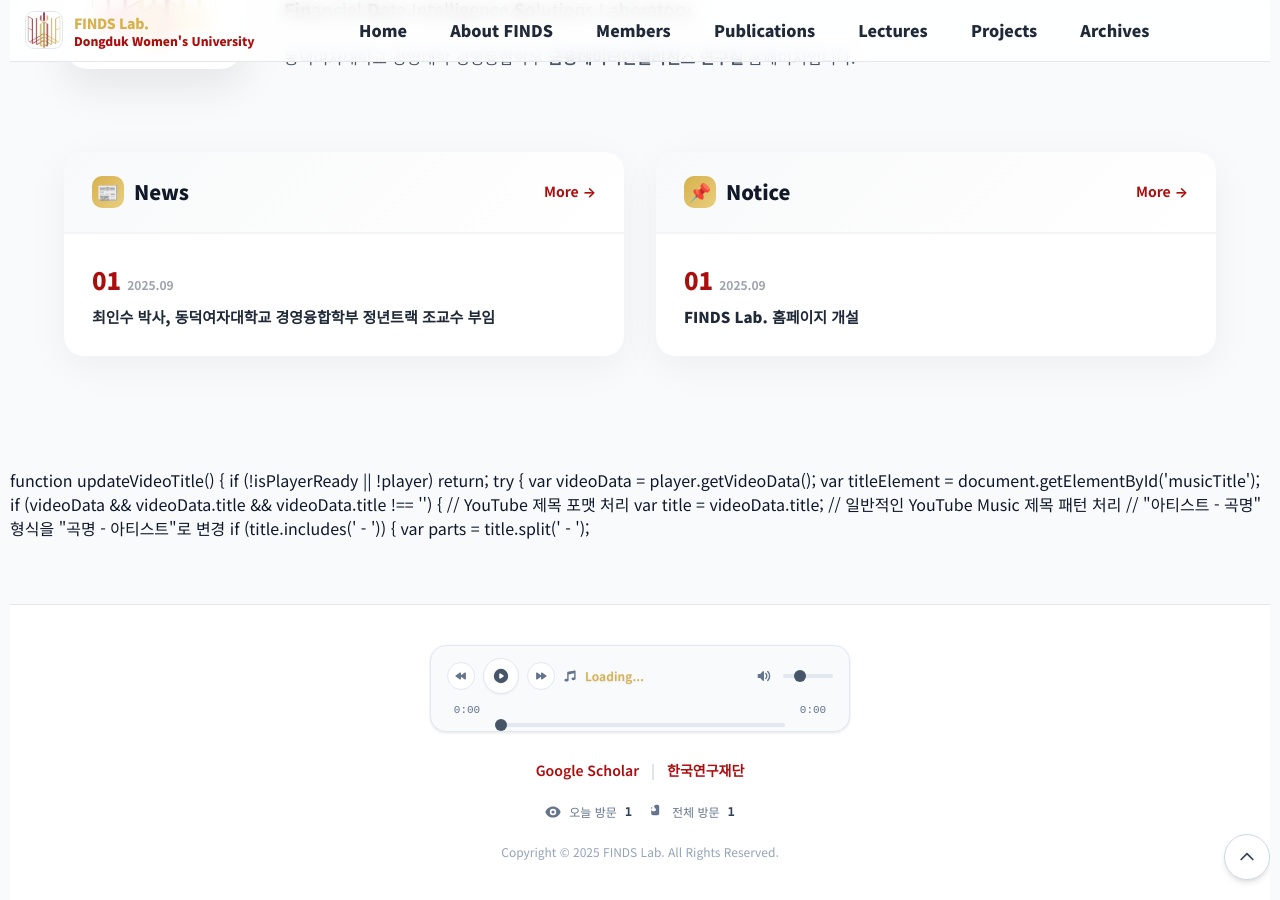
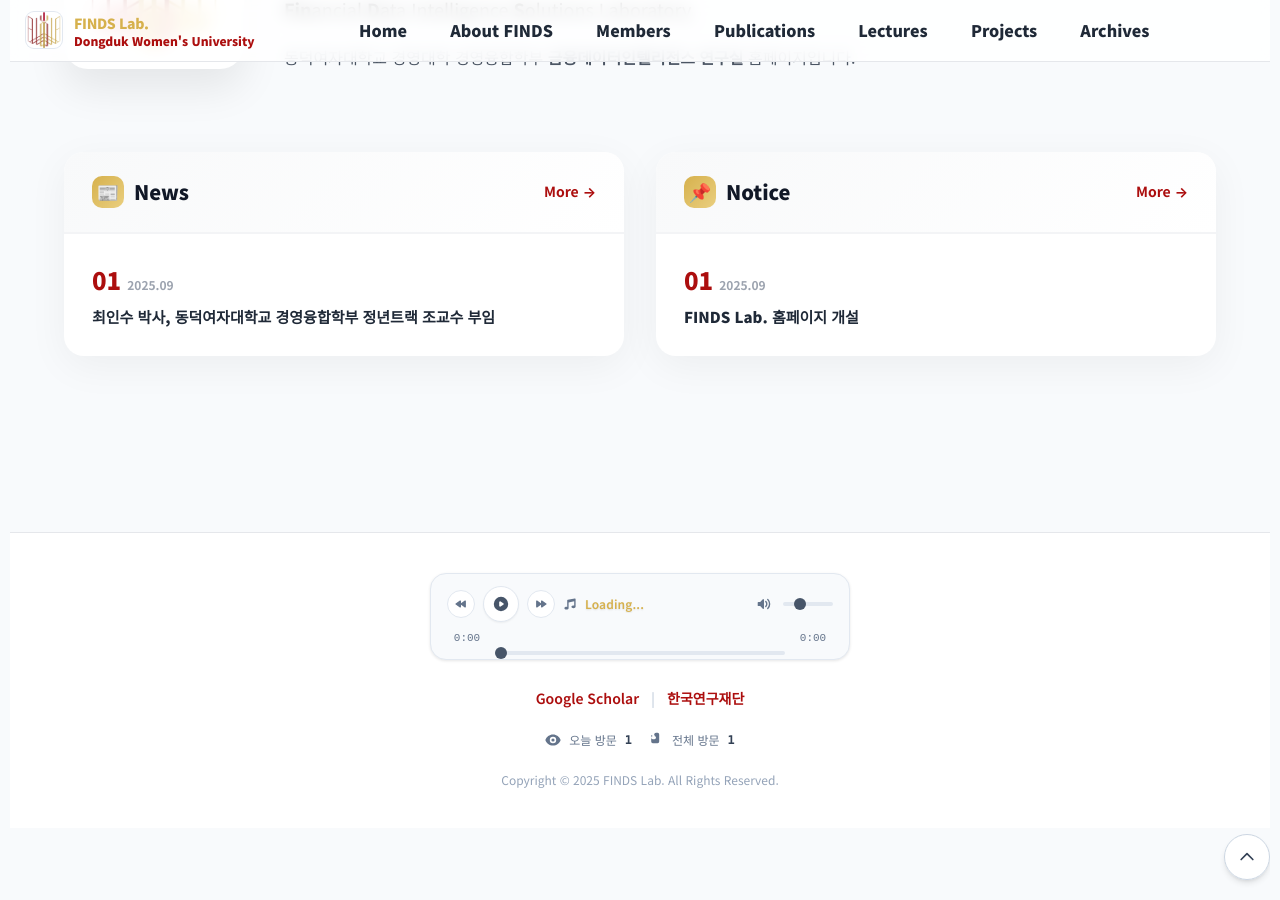
Before and after one commit to FinDS-Lab/site, a Jekyll site: the page built from index.md, in a window 1280 px wide and 900 px high, scrolled down 791 px. Built offline with Jekyll 4.4.1, drawn with Linux system fonts in a browser that asks for light colours; nearby versions of some CDN libraries.

Commit message:
Update footer.html

```diff
--- a/_includes/footer.html
+++ b/_includes/footer.html
@@ -1,139 +1,18 @@
-function updateVideoTitle() {
-    if (!isPlayerReady || !player) return;
+<!doctype html>
+<html lang="ko">
+  <head>
+    <meta charset="utf-8" />
+    <meta name="viewport" content="width=device-width, initial-scale=1" />
+    <title>FINDS Lab Footer Player</title>
 
-    try {
-      var videoData = player.getVideoData();
-      var titleElement = document.getElementById('musicTitle');
-
-      if (videoData && videoData.title && videoData.title !== '') {
-        // YouTube 제목 포맷 처리
-        var title = videoData.title;
-
-        // 일반적인 YouTube Music 제목 패턴 처리
-        // "아티스트 - 곡명" 형식을 "곡명 - 아티스트"로 변경
-        if (title.includes(' - ')) {
-          var parts = title.split(' - ');<!-- Google Analytics 4 - 이 부분을 <head> 태그 안에 넣으세요 -->
+    <!-- Google Analytics 4 - 이 부분을 <head> 태그 안에 넣으세요 -->
     <script async src="https://www.googletagmanager.com/gtag/js?id=G-RSGEYHWRHR"></script>
     <script>
       window.dataLayer = window.dataLayer || [];
-  function gtag(){dataLayer.push(arguments);}
+      function gtag(){ dataLayer.push(arguments); }
       gtag('js', new Date());
       gtag('config', 'G-RSGEYHWRHR');
     </script>
-
-<!-- Footer 전체 코드 -->
-<footer class="mt-16 border-t border-slate-200 bg-white" aria-label="Site footer" id="siteFooter">
-  <div class="max-w-7xl mx-auto px-4 py-10">
-    <div class="flex flex-col items-center gap-3">
-
-      <!-- 음악 플레이어 - 고정 크기 -->
-      <div id="musicPlayer" class="mb-4" style="opacity: 0; animation: fadeIn 0.5s ease forwards;">
-        <div class="music-player-box">
-          <!-- 상단 컨트롤 -->
-          <div class="controls-row">
-            <!-- 이전 곡 버튼 -->
-            <button id="prevBtn" class="nav-btn" aria-label="Previous track">
-              <svg xmlns="http://www.w3.org/2000/svg" viewBox="0 0 20 20" fill="currentColor">
-                <path d="M8.445 14.832A1 1 0 0010 14v-2.798l5.445 3.63A1 1 0 0017 14V6a1 1 0 00-1.555-.832L10 8.798V6a1 1 0 00-1.555-.832l-6 4a1 1 0 000 1.664l6 4z"/>
-              </svg>
-            </button>
-
-            <!-- 플레이/일시정지 버튼 -->
-            <button id="playPauseBtn" class="play-btn" aria-label="Play music">
-              <svg id="playIcon" xmlns="http://www.w3.org/2000/svg" viewBox="0 0 20 20" fill="currentColor">
-                <path fill-rule="evenodd" d="M10 18a8 8 0 100-16 8 8 0 000 16zM9.555 7.168A1 1 0 008 8v4a1 1 0 001.555.832l3-2a1 1 0 000-1.664l-3-2z" clip-rule="evenodd"/>
-              </svg>
-              <svg id="pauseIcon" class="hidden" xmlns="http://www.w3.org/2000/svg" viewBox="0 0 20 20" fill="currentColor">
-                <path fill-rule="evenodd" d="M18 10a8 8 0 11-16 0 8 8 0 0116 0zM7 8a1 1 0 012 0v4a1 1 0 11-2 0V8zm5-1a1 1 0 00-1 1v4a1 1 0 102 0V8a1 1 0 00-1-1z" clip-rule="evenodd"/>
-              </svg>
-            </button>
-
-            <!-- 다음 곡 버튼 -->
-            <button id="nextBtn" class="nav-btn" aria-label="Next track">
-              <svg xmlns="http://www.w3.org/2000/svg" viewBox="0 0 20 20" fill="currentColor">
-                <path d="M4.555 5.168A1 1 0 003 6v8a1 1 0 001.555.832L10 11.202V14a1 1 0 001.555.832l6-4a1 1 0 000-1.664l-6-4A1 1 0 0010 6v2.798L4.555 5.168z"/>
-              </svg>
-            </button>
-
-            <!-- 음악 정보 - 고정 너비 -->
-            <div class="music-info">
-              <div class="music-note-animation">
-                <svg xmlns="http://www.w3.org/2000/svg" viewBox="0 0 20 20" fill="currentColor">
-                  <path d="M18 3a1 1 0 00-1.196-.98l-10 2A1 1 0 006 5v9.114A4.369 4.369 0 005 14c-1.657 0-3 .895-3 2s1.343 2 3 2 3-.895 3-2V7.82l8-1.6v5.894A4.37 4.37 0 0015 12c-1.657 0-3 .895-3 2s1.343 2 3 2 3-.895 3-2V3z"/>
-                </svg>
-              </div>
-              <span id="musicTitle" class="music-title" title="Background Music">Loading...</span>
-            </div>
-
-            <!-- 볼륨 조절 - 고정 너비 -->
-            <div class="volume-controls">
-              <button id="muteBtn" class="mute-btn" aria-label="Toggle mute">
-                <svg id="volumeIcon" xmlns="http://www.w3.org/2000/svg" viewBox="0 0 20 20" fill="currentColor">
-                  <path fill-rule="evenodd" d="M9.383 3.076A1 1 0 0110 4v12a1 1 0 01-1.707.707L4.586 13H2a1 1 0 01-1-1V8a1 1 0 011-1h2.586l3.707-3.707a1 1 0 011.09-.217zM14.657 2.929a1 1 0 011.414 0A9.972 9.972 0 0119 10a9.972 9.972 0 01-2.929 7.071 1 1 0 01-1.414-1.414A7.971 7.971 0 0017 10c0-2.21-.894-4.208-2.343-5.657a1 1 0 010-1.414zm-2.829 2.828a1 1 0 011.415 0A5.983 5.983 0 0115 10a5.984 5.984 0 01-1.757 4.243 1 1 0 01-1.415-1.415A3.984 3.984 0 0013 10a3.983 3.983 0 00-1.172-2.828 1 1 0 010-1.415z" clip-rule="evenodd"/>
-                </svg>
-                <svg id="muteIcon" class="hidden" xmlns="http://www.w3.org/2000/svg" viewBox="0 0 20 20" fill="currentColor">
-                  <path fill-rule="evenodd" d="M9.383 3.076A1 1 0 0110 4v12a1 1 0 01-1.707.707L4.586 13H2a1 1 0 01-1-1V8a1 1 0 011-1h2.586l3.707-3.707a1 1 0 011.09-.217zM12.293 7.293a1 1 0 011.414 0L15 8.586l1.293-1.293a1 1 0 111.414 1.414L16.414 10l1.293 1.293a1 1 0 01-1.414 1.414L15 11.414l-1.293 1.293a1 1 0 01-1.414-1.414L13.586 10l-1.293-1.293a1 1 0 010-1.414z" clip-rule="evenodd"/>
-                </svg>
-              </button>
-              <input type="range" id="volumeSlider" min="0" max="100" value="30" class="volume-slider">
-            </div>
-          </div>
-
-          <!-- 진행 바 -->
-          <div class="progress-row">
-            <span id="currentTime" class="time-text">0:00</span>
-            <div class="progress-container">
-              <input type="range" id="progressSlider" min="0" max="100" value="0" step="0.1" class="progress-slider">
-              <div id="progressBar" class="progress-fill"></div>
-            </div>
-            <span id="duration" class="time-text">0:00</span>
-          </div>
-        </div>
-      </div>
-
-      <p class="text-center text-sm text-slate-500 font-semibold">
-        <a class="link-underline" href="https://scholar.google.com/" target="_blank" rel="noopener">Google Scholar</a>
-        <span class="mx-2 text-slate-300">|</span>
-        <a class="link-underline" href="https://www.nrf.re.kr/" target="_blank" rel="noopener">한국연구재단</a>
-      </p>
-
-      <!-- 방문자 카운터 -->
-      <div id="visitor-counter" class="flex items-center gap-4 mt-3 mb-2">
-        <div class="flex items-center gap-2 text-xs text-slate-500">
-          <svg xmlns="http://www.w3.org/2000/svg" class="h-4 w-4" viewBox="0 0 20 20" fill="currentColor">
-            <path d="M10 12a2 2 0 100-4 2 2 0 000 4z"/>
-            <path fill-rule="evenodd" d="M.458 10C1.732 5.943 5.522 3 10 3s8.268 2.943 9.542 7c-1.274 4.057-5.064 7-9.542 7S1.732 14.057.458 10zM14 10a4 4 0 11-8 0 4 4 0 018 0z" clip-rule="evenodd"/>
-          </svg>
-          <span>오늘 방문</span>
-          <span id="todayCount" class="font-mono font-semibold text-slate-700">0</span>
-        </div>
-        <div class="flex items-center gap-2 text-xs text-slate-500">
-          <svg xmlns="http://www.w3.org/2000/svg" class="h-4 w-4" viewBox="0 0 20 20" fill="currentColor">
-            <path d="M9 2a1 1 0 000 2h2a1 1 0 100-2H9z"/>
-            <path fill-rule="evenodd" d="M4 5a2 2 0 012-2 1 1 0 000 2H6a2 2 0 100 4h2a2 2 0 100-4h-.5a1 1 0 000-2H8a2 2 0 012-2h2a2 2 0 012 2v9a2 2 0 01-2 2H6a2 2 0 01-2-2V5z" clip-rule="evenodd"/>
-          </svg>
-          <span>전체 방문</span>
-          <span id="totalCount" class="font-mono font-semibold text-slate-700">0</span>
-        </div>
-      </div>
-
-      <p id="copyright" class="mt-1 text-center text-xs text-slate-400">
-        Copyright © <span id="year"></span> FINDS Lab. All Rights Reserved.
-      </p>
-    </div>
-  </div>
-
-  <!-- Back to Top -->
-  <button id="btnTop" class="fixed bottom-5 right-5 hidden rounded-full border border-slate-300 bg-white/90 backdrop-blur p-3 shadow-md hover:shadow-lg focus:outline-none"
-          aria-label="Back to top" title="Back to top">
-    <svg xmlns="http://www.w3.org/2000/svg" class="h-5 w-5 text-slate-700" viewBox="0 0 24 24" fill="none" stroke="currentColor">
-      <path stroke-linecap="round" stroke-linejoin="round" stroke-width="2" d="M5 15l7-7 7 7"/>
-    </svg>
-  </button>
-</footer>
-
-<!-- YouTube IFrame API를 위한 div (숨김) -->
-<div id="youtube-player" style="display: none;"></div>
 
     <!-- Footer styles -->
     <style>
@@ -397,14 +266,8 @@
       }
 
       @keyframes musicPulse {
-    0%, 100% {
-      transform: scale(1);
-      opacity: 0.7;
-    }
-    50% {
-      transform: scale(1.2);
-      opacity: 1;
-    }
+        0%, 100% { transform: scale(1); opacity: 0.7; }
+        50% { transform: scale(1.2); opacity: 1; }
       }
 
       /* 링크 언더라인 */
@@ -510,25 +373,130 @@
           grid-template-columns: 26px 32px 26px 1fr 70px !important;
         }
 
-    .nav-btn {
-      width: 26px !important;
-      height: 26px !important;
-    }
-
-    .play-btn {
-      width: 32px !important;
-      height: 32px !important;
-    }
-
-    .volume-controls {
-      width: 70px !important;
-    }
-
-    .volume-slider {
-      width: 40px !important;
-    }
+        .nav-btn { width: 26px !important; height: 26px !important; }
+        .play-btn { width: 32px !important; height: 32px !important; }
+        .volume-controls { width: 70px !important; }
+        .volume-slider { width: 40px !important; }
       }
     </style>
+  </head>
+  <body>
+
+    <!-- 메인 콘텐츠 ... -->
+
+    <!-- Footer 전체 코드 -->
+    <footer class="mt-16 border-t border-slate-200 bg-white" aria-label="Site footer" id="siteFooter">
+      <div class="max-w-7xl mx-auto px-4 py-10">
+        <div class="flex flex-col items-center gap-3">
+
+          <!-- 음악 플레이어 - 고정 크기 -->
+          <div id="musicPlayer" class="mb-4" style="opacity: 0; animation: fadeIn 0.5s ease forwards;">
+            <div class="music-player-box">
+              <!-- 상단 컨트롤 -->
+              <div class="controls-row">
+                <!-- 이전 곡 버튼 -->
+                <button id="prevBtn" class="nav-btn" aria-label="Previous track">
+                  <svg xmlns="http://www.w3.org/2000/svg" viewBox="0 0 20 20" fill="currentColor">
+                    <path d="M8.445 14.832A1 1 0 0010 14v-2.798l5.445 3.63A1 1 0 0017 14V6a1 1 0 00-1.555-.832L10 8.798V6a1 1 0 00-1.555-.832l-6 4a1 1 0 000 1.664l6 4z"/>
+                  </svg>
+                </button>
+
+                <!-- 플레이/일시정지 버튼 -->
+                <button id="playPauseBtn" class="play-btn" aria-label="Play music">
+                  <svg id="playIcon" xmlns="http://www.w3.org/2000/svg" viewBox="0 0 20 20" fill="currentColor">
+                    <path fill-rule="evenodd" d="M10 18a8 8 0 100-16 8 8 0 000 16zM9.555 7.168A1 1 0 008 8v4a1 1 0 001.555.832l3-2a1 1 0 000-1.664l-3-2z" clip-rule="evenodd"/>
+                  </svg>
+                  <svg id="pauseIcon" class="hidden" xmlns="http://www.w3.org/2000/svg" viewBox="0 0 20 20" fill="currentColor">
+                    <path fill-rule="evenodd" d="M18 10a8 8 0 11-16 0 8 8 0 0116 0zM7 8a1 1 0 012 0v4a1 1 0 11-2 0V8zm5-1a1 1 0 00-1 1v4a1 1 0 102 0V8a1 1 0 00-1-1z" clip-rule="evenodd"/>
+                  </svg>
+                </button>
+
+                <!-- 다음 곡 버튼 -->
+                <button id="nextBtn" class="nav-btn" aria-label="Next track">
+                  <svg xmlns="http://www.w3.org/2000/svg" viewBox="0 0 20 20" fill="currentColor">
+                    <path d="M4.555 5.168A1 1 0 003 6v8a1 1 0 001.555.832L10 11.202V14a1 1 0 001.555.832l6-4a1 1 0 000-1.664l-6-4A1 1 0 0010 6v2.798L4.555 5.168z"/>
+                  </svg>
+                </button>
+
+                <!-- 음악 정보 - 고정 너비 -->
+                <div class="music-info">
+                  <div class="music-note-animation">
+                    <svg xmlns="http://www.w3.org/2000/svg" viewBox="0 0 20 20" fill="currentColor">
+                      <path d="M18 3a1 1 0 00-1.196-.98l-10 2A1 1 0 006 5v9.114A4.369 4.369 0 005 14c-1.657 0-3 .895-3 2s1.343 2 3 2 3-.895 3-2V7.82l8-1.6v5.894A4.37 4.37 0 0015 12c-1.657 0-3 .895-3 2s1.343 2 3 2 3-.895 3-2V3z"/>
+                    </svg>
+                  </div>
+                  <span id="musicTitle" class="music-title" title="Background Music">Loading...</span>
+                </div>
+
+                <!-- 볼륨 조절 - 고정 너비 -->
+                <div class="volume-controls">
+                  <button id="muteBtn" class="mute-btn" aria-label="Toggle mute">
+                    <svg id="volumeIcon" xmlns="http://www.w3.org/2000/svg" viewBox="0 0 20 20" fill="currentColor">
+                      <path fill-rule="evenodd" d="M9.383 3.076A1 1 0 0110 4v12a1 1 0 01-1.707.707L4.586 13H2a1 1 0 01-1-1V8a1 1 0 011-1h2.586l3.707-3.707a1 1 0 011.09-.217zM14.657 2.929a1 1 0 011.414 0A9.972 9.972 0 0119 10a9.972 9.972 0 01-2.929 7.071 1 1 0 01-1.414-1.414A7.971 7.971 0 0017 10c0-2.21-.894-4.208-2.343-5.657a1 1 0 010-1.414zm-2.829 2.828a1 1 0 011.415 0A5.983 5.983 0 0115 10a5.984 5.984 0 01-1.757 4.243 1 1 0 01-1.415-1.415A3.984 3.984 0 0013 10a3.983 3.983 0 00-1.172-2.828 1 1 0 010-1.415z" clip-rule="evenodd"/>
+                    </svg>
+                    <svg id="muteIcon" class="hidden" xmlns="http://www.w3.org/2000/svg" viewBox="0 0 20 20" fill="currentColor">
+                      <path fill-rule="evenodd" d="M9.383 3.076A1 1 0 0110 4v12a1 1 0 01-1.707.707L4.586 13H2a1 1 0 01-1-1V8a1 1 0 011-1h2.586l3.707-3.707a1 1 0 011.09-.217zM12.293 7.293a1 1 0 011.414 0L15 8.586l1.293-1.293a1 1 0 111.414 1.414L16.414 10l1.293 1.293a1 1 0 01-1.414 1.414L15 11.414l-1.293 1.293a1 1 0 01-1.414-1.414L13.586 10l-1.293-1.293a1 1 0 010-1.414z" clip-rule="evenodd"/>
+                    </svg>
+                  </button>
+                  <input type="range" id="volumeSlider" min="0" max="100" value="30" class="volume-slider">
+                </div>
+              </div>
+
+              <!-- 진행 바 -->
+              <div class="progress-row">
+                <span id="currentTime" class="time-text">0:00</span>
+                <div class="progress-container">
+                  <input type="range" id="progressSlider" min="0" max="100" value="0" step="0.1" class="progress-slider">
+                  <div id="progressBar" class="progress-fill"></div>
+                </div>
+                <span id="duration" class="time-text">0:00</span>
+              </div>
+            </div>
+          </div>
+
+          <p class="text-center text-sm text-slate-500 font-semibold">
+            <a class="link-underline" href="https://scholar.google.com/" target="_blank" rel="noopener">Google Scholar</a>
+            <span class="mx-2 text-slate-300">|</span>
+            <a class="link-underline" href="https://www.nrf.re.kr/" target="_blank" rel="noopener">한국연구재단</a>
+          </p>
+
+          <!-- 방문자 카운터 -->
+          <div id="visitor-counter" class="flex items-center gap-4 mt-3 mb-2">
+            <div class="flex items-center gap-2 text-xs text-slate-500">
+              <svg xmlns="http://www.w3.org/2000/svg" class="h-4 w-4" viewBox="0 0 20 20" fill="currentColor">
+                <path d="M10 12a2 2 0 100-4 2 2 0 000 4z"/>
+                <path fill-rule="evenodd" d="M.458 10C1.732 5.943 5.522 3 10 3s8.268 2.943 9.542 7c-1.274 4.057-5.064 7-9.542 7S1.732 14.057.458 10zM14 10a4 4 0 11-8 0 4 4 0 018 0z" clip-rule="evenodd"/>
+              </svg>
+              <span>오늘 방문</span>
+              <span id="todayCount" class="font-mono font-semibold text-slate-700">0</span>
+            </div>
+            <div class="flex items-center gap-2 text-xs text-slate-500">
+              <svg xmlns="http://www.w3.org/2000/svg" class="h-4 w-4" viewBox="0 0 20 20" fill="currentColor">
+                <path d="M9 2a1 1 0 000 2h2a1 1 0 100-2H9z"/>
+                <path fill-rule="evenodd" d="M4 5a2 2 0 012-2 1 1 0 000 2H6a2 2 0 100 4h2a2 2 0 100-4h-.5a1 1 0 000-2H8a2 2 0 012-2h2a2 2 0 012 2v9a2 2 0 01-2 2H6a2 2 0 01-2-2V5z" clip-rule="evenodd"/>
+              </svg>
+              <span>전체 방문</span>
+              <span id="totalCount" class="font-mono font-semibold text-slate-700">0</span>
+            </div>
+          </div>
+
+          <p id="copyright" class="mt-1 text-center text-xs text-slate-400">
+            Copyright © <span id="year"></span> FINDS Lab. All Rights Reserved.
+          </p>
+        </div>
+      </div>
+
+      <!-- Back to Top -->
+      <button id="btnTop" class="fixed bottom-5 right-5 hidden rounded-full border border-slate-300 bg-white/90 backdrop-blur p-3 shadow-md hover:shadow-lg focus:outline-none"
+              aria-label="Back to top" title="Back to top">
+        <svg xmlns="http://www.w3.org/2000/svg" class="h-5 w-5 text-slate-700" viewBox="0 0 24 24" fill="none" stroke="currentColor">
+          <path stroke-linecap="round" stroke-linejoin="round" stroke-width="2" d="M5 15l7-7 7 7"/>
+        </svg>
+      </button>
+    </footer>
+
+    <!-- YouTube IFrame API를 위한 div (숨김) -->
+    <div id="youtube-player" style="display: none;"></div>
 
     <!-- YouTube 및 플레이어 스크립트 -->
     <script>
@@ -546,18 +515,14 @@
         if (!url) return null;
 
         // 이미 ID만 있는 경우 (11자리)
-    if (/^[a-zA-Z0-9_-]{11}$/.test(url)) {
-      return url;
-    }
+        if (/^[a-zA-Z0-9_-]{11}$/.test(url)) return url;
 
         var videoId = null;
 
-    // v= 파라미터로 시도
+        // v= 파라미터
         if (url.indexOf('v=') > -1) {
           var vParam = url.split('v=')[1];
-      if (vParam) {
-        videoId = vParam.split(/[&#]/)[0];
-      }
+          if (vParam) videoId = vParam.split(/[&#]/)[0];
         }
         // youtu.be 형식
         else if (url.indexOf('youtu.be/') > -1) {
@@ -573,7 +538,6 @@
           console.log('Video ID 추출 성공:', videoId);
           return videoId;
         }
-
         console.error('Video ID 추출 실패:', url);
         return null;
       }
@@ -582,11 +546,8 @@
       var videoIds = [];
       for (var i = 0; i < YOUTUBE_CONFIG.playlist.length; i++) {
         var id = extractVideoId(YOUTUBE_CONFIG.playlist[i]);
-    if (id) {
-      videoIds.push(id);
+        if (id) videoIds.push(id);
       }
-  }
-
       console.log('로드된 비디오 ID들:', videoIds);
 
       var currentVideoIndex = 0;
@@ -628,7 +589,7 @@
 
         player = new YT.Player('youtube-player', {
           height: '0',
-      width: '0',
+          width:  '0',
           videoId: videoIds[0],
           playerVars: {
             'autoplay': 0,
@@ -690,7 +651,6 @@
       // 이전 비디오
       function loadPreviousVideo() {
         if (videoIds.length <= 1) return;
-
         currentVideoIndex = (currentVideoIndex - 1 + videoIds.length) % videoIds.length;
         console.log('이전 곡:', videoIds[currentVideoIndex]);
         player.loadVideoById(videoIds[currentVideoIndex]);
@@ -744,29 +705,22 @@
           var titleElement = document.getElementById('musicTitle');
 
           if (videoData) {
-        var title = videoData.title || '';
+            var title  = videoData.title  || '';
             var author = videoData.author || '';
 
-        // 제목이 있는 경우
             if (title && title !== '') {
               var displayText = title;
 
-          // YouTube Music 형식 처리
-          // "제목 (제목)" 같은 중복 제거
+              // "제목 (무언가)" 같은 말미 괄호 제거
               displayText = displayText.replace(/\s*\([^)]*\)\s*$/, '');
 
-          // 아티스트 정보가 있고, 제목에 포함되지 않은 경우 추가
+              // 아티스트 정보가 있고 제목에 포함되지 않은 경우 추가
               if (author && author !== '' && !title.includes(author)) {
-            // "- Topic" 제거 (YouTube Music 자동 생성 채널)
-            author = author.replace(/\s*-\s*Topic\s*$/i, '');
-
-            // YouTube Music은 보통 author에 아티스트명이 들어옴
+                author = author.replace(/\s*-\s*Topic\s*$/i, ''); // "- Topic" 제거
                 displayText = displayText + ' - ' + author;
               }
 
-          // 일반적인 YouTube 제목 패턴 정리
-          // "아티스트 - 곡명" 형식이면 그대로 유지
-          // "곡명 | 아티스트" 형식 처리
+              // "곡명 | 아티스트" => "곡명 - 아티스트"
               if (displayText.includes(' | ')) {
                 var parts = displayText.split(' | ');
                 if (parts.length === 2) {
@@ -774,18 +728,23 @@
                 }
               }
 
-          // Official Video, Official Audio, MV 등 불필요한 태그 제거
+              // 불필요 태그 제거
               displayText = displayText.replace(/\s*(Official\s*(Video|Audio|MV|M\/V))?\s*$/i, '');
-          displayText = displayText.replace(/\s*\[.*?\]\s*$/g, ''); // [태그] 제거
-          displayText = displayText.replace(/\s*【.*?】\s*$/g, ''); // 【태그】 제거
-
-          // 최종적으로 "- Topic" 한 번 더 확인 제거
+              displayText = displayText.replace(/\s*\[.*?\]\s*$/g, '');
+              displayText = displayText.replace(/\s*【.*?】\s*$/g, '');
               displayText = displayText.replace(/\s*-\s*Topic\s*$/i, '');
 
               titleElement.textContent = displayText;
               titleElement.title = displayText;
+
+              // 길면 marquee 활성화
+              if (displayText.length > 32) {
+                titleElement.classList.add('marquee');
               } else {
-          // 제목을 못 가져온 경우 API로 시도
+                titleElement.classList.remove('marquee');
+              }
+            } else {
+              // 제목을 못 가져온 경우 oEmbed로 시도
               fetchVideoTitle(videoIds[currentVideoIndex]);
             }
           }
@@ -806,26 +765,30 @@
               var displayText = data.title;
 
               // 제목 포맷 정리
-          displayText = displayText.replace(/\s*\([^)]*\)\s*$/, ''); // (중복) 제거
+              displayText = displayText.replace(/\s*\([^)]*\)\s*$/, '');
               displayText = displayText.replace(/\s*(Official\s*(Video|Audio|MV|M\/V))?\s*$/i, '');
               displayText = displayText.replace(/\s*\[.*?\]\s*$/g, '');
               displayText = displayText.replace(/\s*【.*?】\s*$/g, '');
 
-          // author_name이 있으면 추가 (oEmbed에서 제공하는 경우)
+              // author_name이 있으면 추가
               if (data.author_name && !displayText.includes(data.author_name)) {
-            // "- Topic" 제거
                 var cleanAuthor = data.author_name.replace(/\s*-\s*Topic\s*$/i, '');
                 displayText = displayText + ' - ' + cleanAuthor;
               }
 
-          // 최종적으로 "- Topic" 한 번 더 확인 제거
               displayText = displayText.replace(/\s*-\s*Topic\s*$/i, '');
 
               titleElement.textContent = displayText;
               titleElement.title = displayText;
+
+              if (displayText.length > 32) {
+                titleElement.classList.add('marquee');
+              } else {
+                titleElement.classList.remove('marquee');
+              }
             }
           })
-      .catch(function(error) {
+          .catch(function() {
             document.getElementById('musicTitle').textContent = 'Background Music';
           });
       }
@@ -1035,3 +998,5 @@
         }
       })();
     </script>
+  </body>
+</html>
```
Also changed, not shown: other parts of _includes/footer.html (+16 -24 lines). Lines whose indentation alone changed are shown as unchanged.
